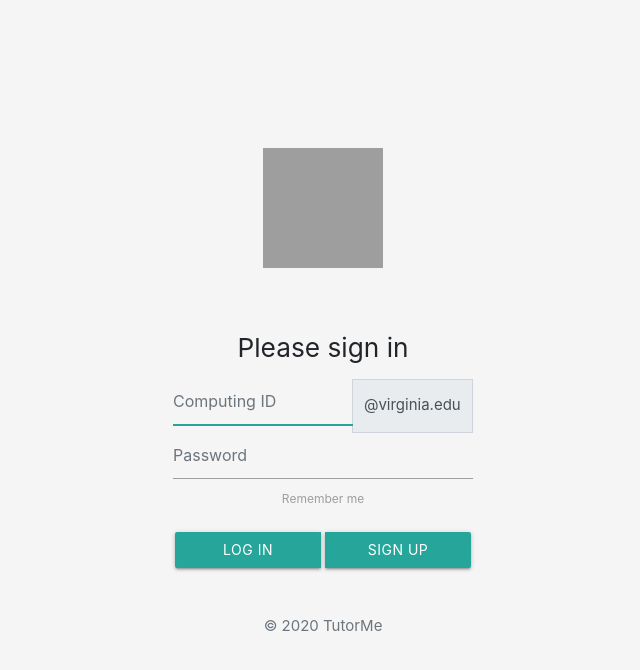
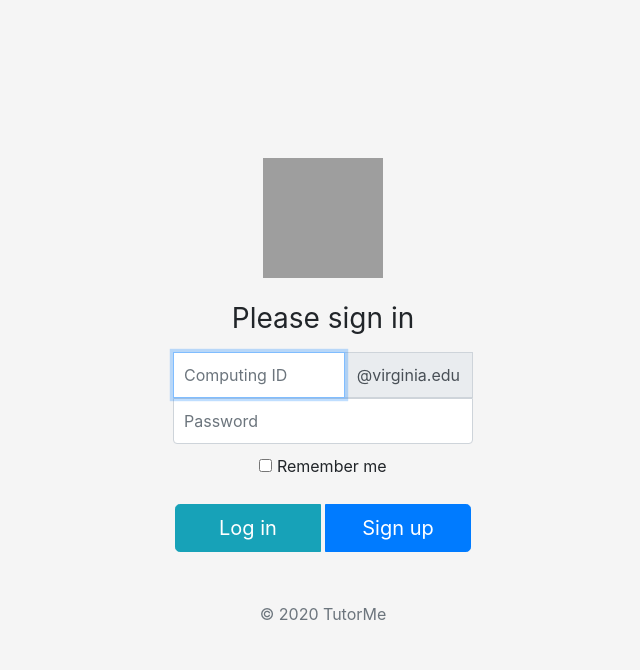
Before and after one commit to james-yun/tutorMe, a PHP site: page /login in a window 1280 px wide. Shown: the top 670 px of the page, without its empty margins (317-957 px from the left). Run offline with PHP 8.4, Linux system fonts and the light colour scheme; data that the repository does not hold is empty; grey boxes are pictures that could not be loaded.

Commit message:
original :(

```diff
--- a/login.php
+++ b/login.php
@@ -50,12 +50,6 @@
     <title>TutorMe Login</title>
     <link rel="stylesheet" href="https://stackpath.bootstrapcdn.com/bootstrap/4.4.1/css/bootstrap.min.css" integrity="sha384-Vkoo8x4CGsO3+Hhxv8T/Q5PaXtkKtu6ug5TOeNV6gBiFeWPGFN9MuhOf23Q9Ifjh" crossorigin="anonymous">
     <link rel="stylesheet" href="static/signin.css">
-
-    <!--Import Google Icon Font-->
-    <link href="https://fonts.googleapis.com/icon?family=Material+Icons" rel="stylesheet">
-    <!--Import materialize.css-->
-    <link type="text/css" rel="stylesheet" href="css/materialize.min.css">
-
   </head>
 
   <body class="text-center">
```
